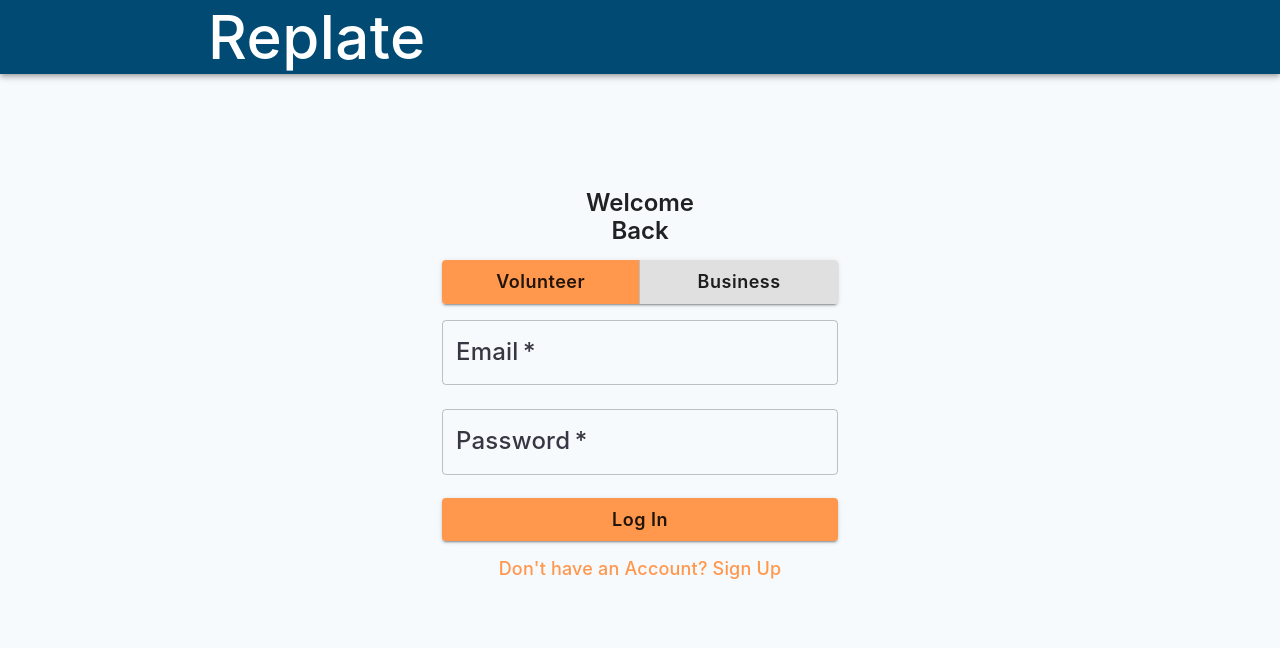
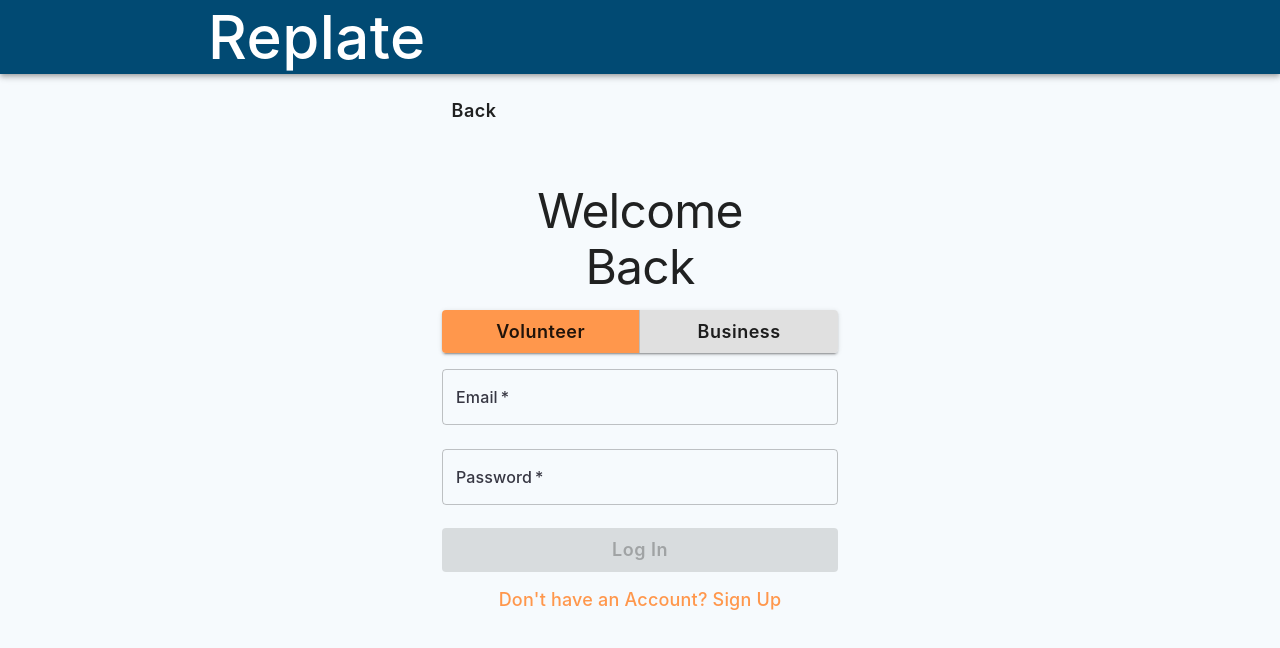
Before and after one commit to bw-replate1-2-20/frontend, a React (Create React App) app: page / in a window 1280 px wide. Shown: the top 648 px of the page. Built offline with nearby package versions, Linux system fonts and the light colour scheme; a web font is replaced by a local one.

Commit message:
Removed breakpoints in body typography in theme and added validation to signup page

```diff
--- a/src/ReplateTheme.js
+++ b/src/ReplateTheme.js
@@ -149,10 +149,8 @@
         "Ubuntu"
       ],
       fontSize: '16px',
-      fontWeight: '500',
-      [defaultTheme.breakpoints.up('lg')]: {
-        fontSize: '24px'
-      }
+      fontWeight: '500'
+
     },
     body2: {
       fontFamily: [
--- a/src/components/Login.js
+++ b/src/components/Login.js
@@ -1,8 +1,11 @@
 import React, { useState } from "react";
 import { connect } from "react-redux";
+import { login } from "../actions/authActions";
+
+
+//Form validation and scheme
 import { useForm } from "react-hook-form";
-
-import { login } from "../actions/authActions";
+import * as yup from 'yup';
 
 // material ui
 import ButtonGroup from "@material-ui/core/ButtonGroup";
@@ -18,7 +21,24 @@
 
 const Login = props => {
   const [isBusiness, setIsBusiness] = useState(false);
-  const { handleSubmit, register } = useForm();
+
+  //Form validation and scheme
+  const [emailTouched, setEmailTouched] = useState(false);
+  const [passwordTouched, setPasswordTouched] = useState(false);
+  const schema = yup.object().shape({
+    email: yup
+      .string()
+      .required(`Please enter your email.`)
+      .email(`Please enter a valid email.`),
+    password: yup
+      .string()
+      .required(`Please enter your password.`)
+      .min(4, "Password is at least four characters.")
+  });
+  const { handleSubmit, register, errors, triggerValidation} = useForm({
+    validationSchema: schema
+  });
+
 
   //Login action goes here
   const onSubmit = values => {
@@ -28,12 +48,16 @@
   return (
     //Reformatted forms with react useForm
     <Container maxWidth="xs">
+      <Grid container='div' direction='row' justify='flex-start' style={{marginTop: '15px'}}>
+
+        <Button href='https://distracted-ramanujan-c35158.netlify.com/'> Back</Button>
+      </Grid>
       <Grid justify="center" direction="column">
         <Typography
-          variant="h3"
+          variant="h1"
           style={{
             marginBottom: "15px",
-            marginTop: "115px",
+            marginTop: "50px",
             textAlign: "center"
           }}
         >
@@ -73,6 +97,22 @@
             name="email"
             autoComplete="username"
             inputRef={register}
+
+            onClick={async () => {
+
+              triggerValidation("email");
+              setEmailTouched(true);
+
+            }}
+            onChange={async () => {
+
+              triggerValidation("email");
+              setEmailTouched(true);
+
+            }}
+
+            error={Boolean(errors.email)}
+            helperText={(errors.email && errors.email.message) || (emailTouched && "Looks good.")}
           />
           <TextField
             variant="outlined"
@@ -86,8 +126,25 @@
             id="password"
             autoComplete="current-password"
             inputRef={register}
+
+            onClick={async () => {
+
+              triggerValidation("password");
+              setPasswordTouched(true);
+
+            }}
+            onChange={async () => {
+
+              triggerValidation("password");
+              setPasswordTouched(true);
+
+            }}
+
+            error={Boolean(errors.password)}
+            helperText={(errors.password && errors.password.message) || (passwordTouched && "Nice.")}
           />
           <Button
+            disabled={!emailTouched || !passwordTouched || errors.email || errors.password}
             type="submit"
             fullWidth
             variant="contained"
```
